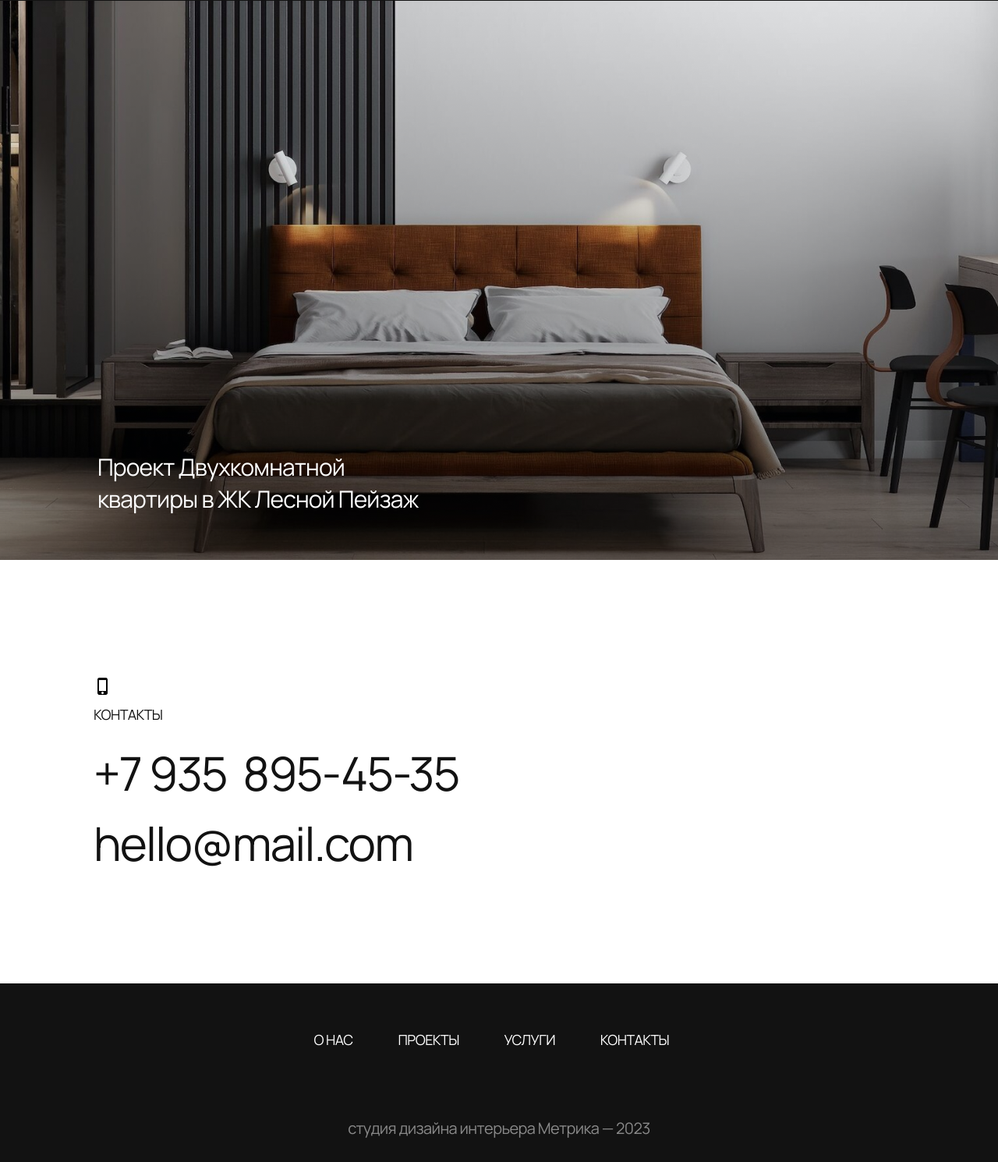
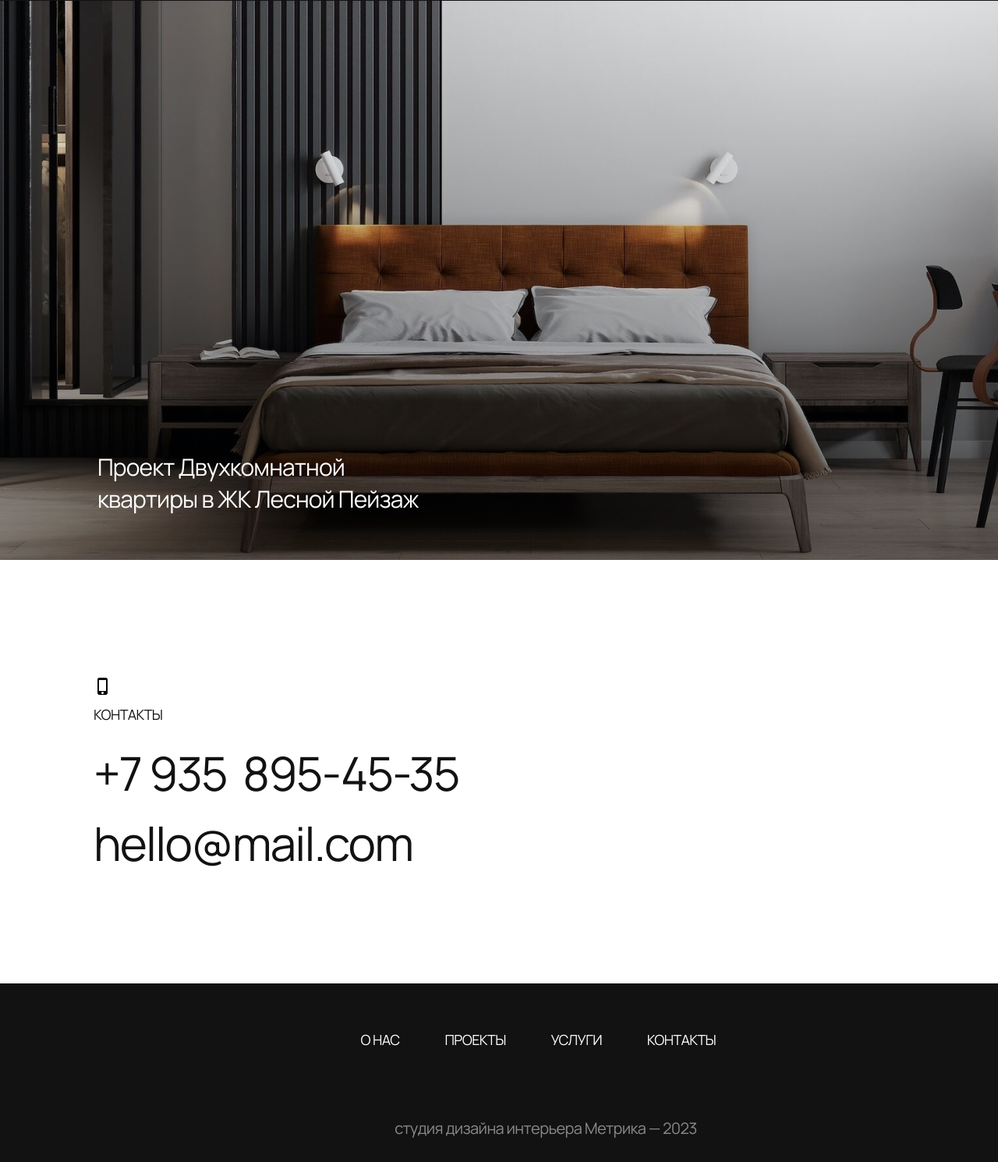
Before and after one commit to Beezi96/modul-1, a plain HTML site: page index.html in a window 1280 px wide. Shown: the part 5709-7199 px from the top of the page at 78% size. Drawn offline with Linux system fonts and the light colour scheme.

Commit message:
Add files via upload

```diff
--- a/styles/styles.css
+++ b/styles/styles.css
@@ -273,6 +273,7 @@ div {
 }
 
 .image-section {
+    min-width: 1400px;
     padding: 0 0 150px 0;
 }
 
@@ -366,6 +367,7 @@ div {
 }
 
 .footer {
+    min-width: 1400px;
     padding: 60px 0 30px 0;
     background-color: #121212;
 }
```
